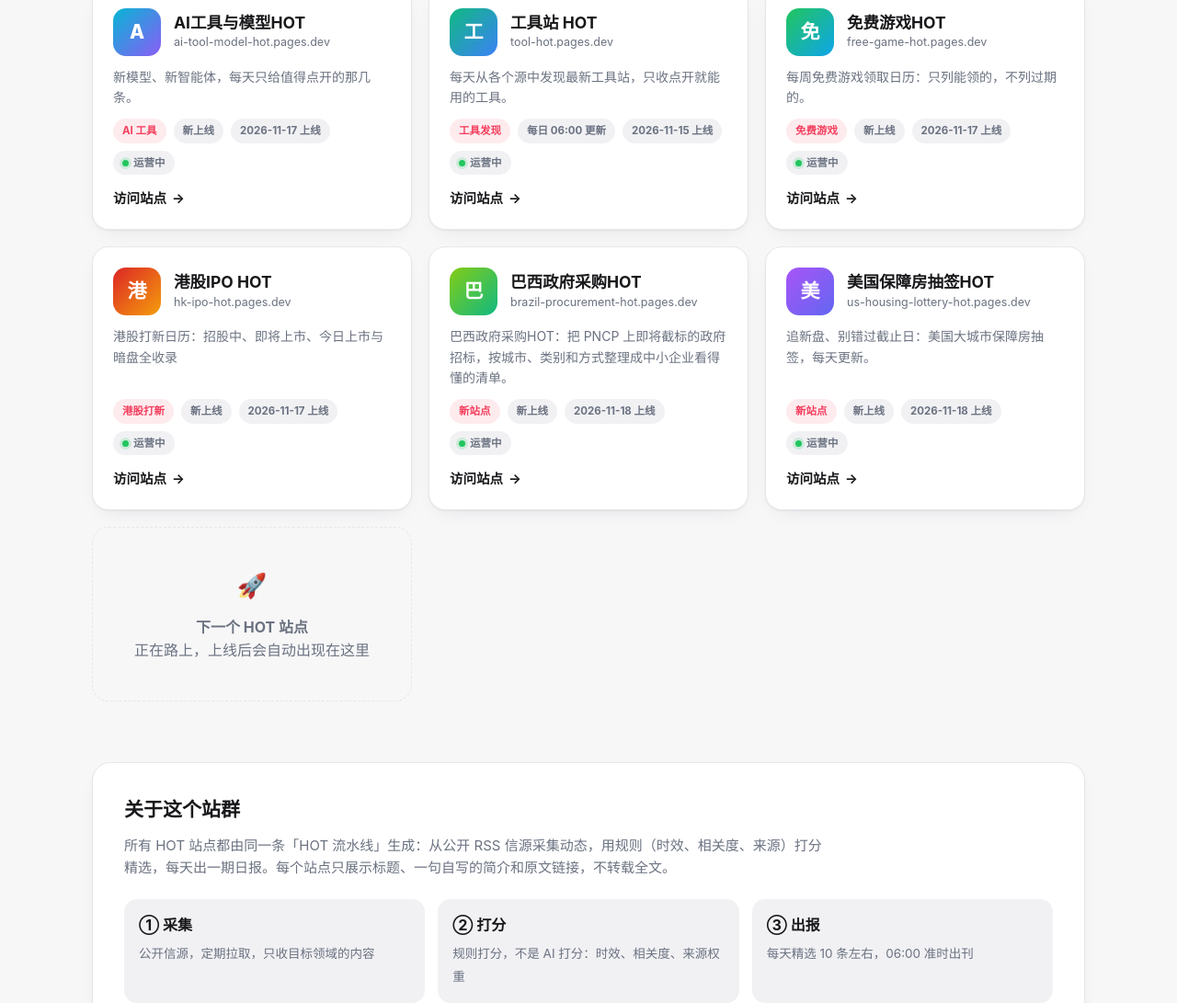
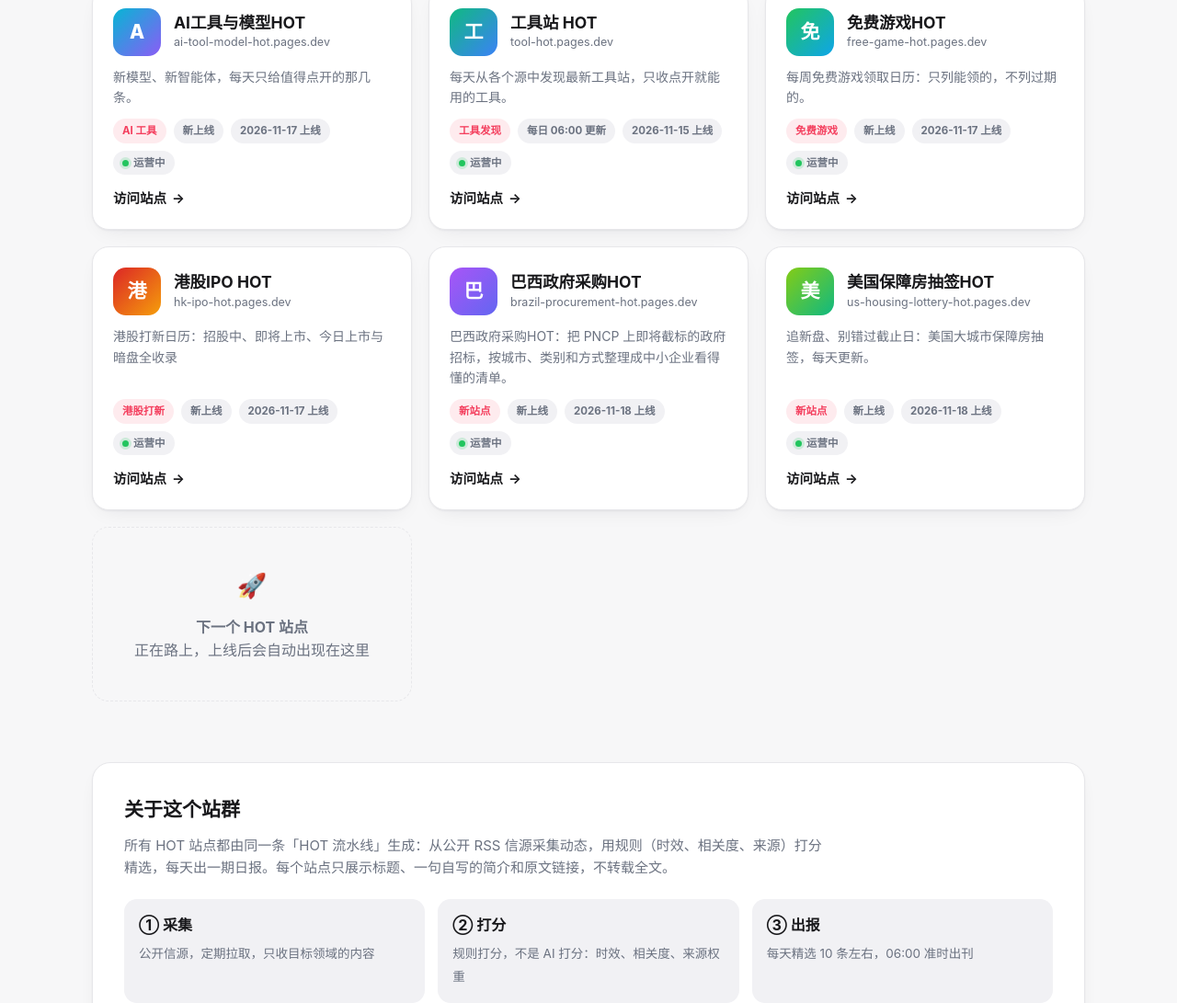
Before and after one commit to Staroltest/staroltest-hot, a plain HTML site: page index.html in a window 1280 px wide. Shown: the part 926-2017 px from the top of the page at 92% size. Drawn offline with Linux system fonts and the light colour scheme.

Commit message:
更新 index.html（官网自动同步）

```diff
--- a/index.html
+++ b/index.html
@@ -227,7 +227,7 @@ footer{margin-top:56px;border-top:1px solid var(--border);padding:26px 0 40px;co
     </article>
     <article class="card" data-cat="新站点" data-search="巴西政府采购hot 巴西政府采购hot：把 pncp 上即将截标的政府招标，按城市、类别和方式整理成中小企业看得懂的清单。 新站点 brazil-procurement-hot">
       <div class="top">
-        <div class="tile" style="background:linear-gradient(135deg,#84cc16,#10b981)">巴<img src="https://brazil-procurement-hot.pages.dev/favicon.svg" alt="" loading="lazy" onerror="this.remove()"></div>
+        <div class="tile" style="background:linear-gradient(135deg,#a855f7,#6366f1)">巴<img src="https://brazil-procurement-hot.pages.dev/favicon.svg" alt="" loading="lazy" onerror="this.remove()"></div>
         <div><h3>巴西政府采购HOT</h3><div class="host">brazil-procurement-hot.pages.dev</div></div>
       </div>
       <p class="tag">巴西政府采购HOT：把 PNCP 上即将截标的政府招标，按城市、类别和方式整理成中小企业看得懂的清单。</p>
@@ -241,7 +241,7 @@ footer{margin-top:56px;border-top:1px solid var(--border);padding:26px 0 40px;co
     </article>
     <article class="card" data-cat="新站点" data-search="美国保障房抽签hot 追新盘、别错过截止日：美国大城市保障房抽签，每天更新。 新站点 us-housing-lottery-hot">
       <div class="top">
-        <div class="tile" style="background:linear-gradient(135deg,#a855f7,#6366f1)">美<img src="https://us-housing-lottery-hot.pages.dev/favicon.svg" alt="" loading="lazy" onerror="this.remove()"></div>
+        <div class="tile" style="background:linear-gradient(135deg,#84cc16,#10b981)">美<img src="https://us-housing-lottery-hot.pages.dev/favicon.svg" alt="" loading="lazy" onerror="this.remove()"></div>
         <div><h3>美国保障房抽签HOT</h3><div class="host">us-housing-lottery-hot.pages.dev</div></div>
       </div>
       <p class="tag">追新盘、别错过截止日：美国大城市保障房抽签，每天更新。</p>
```
